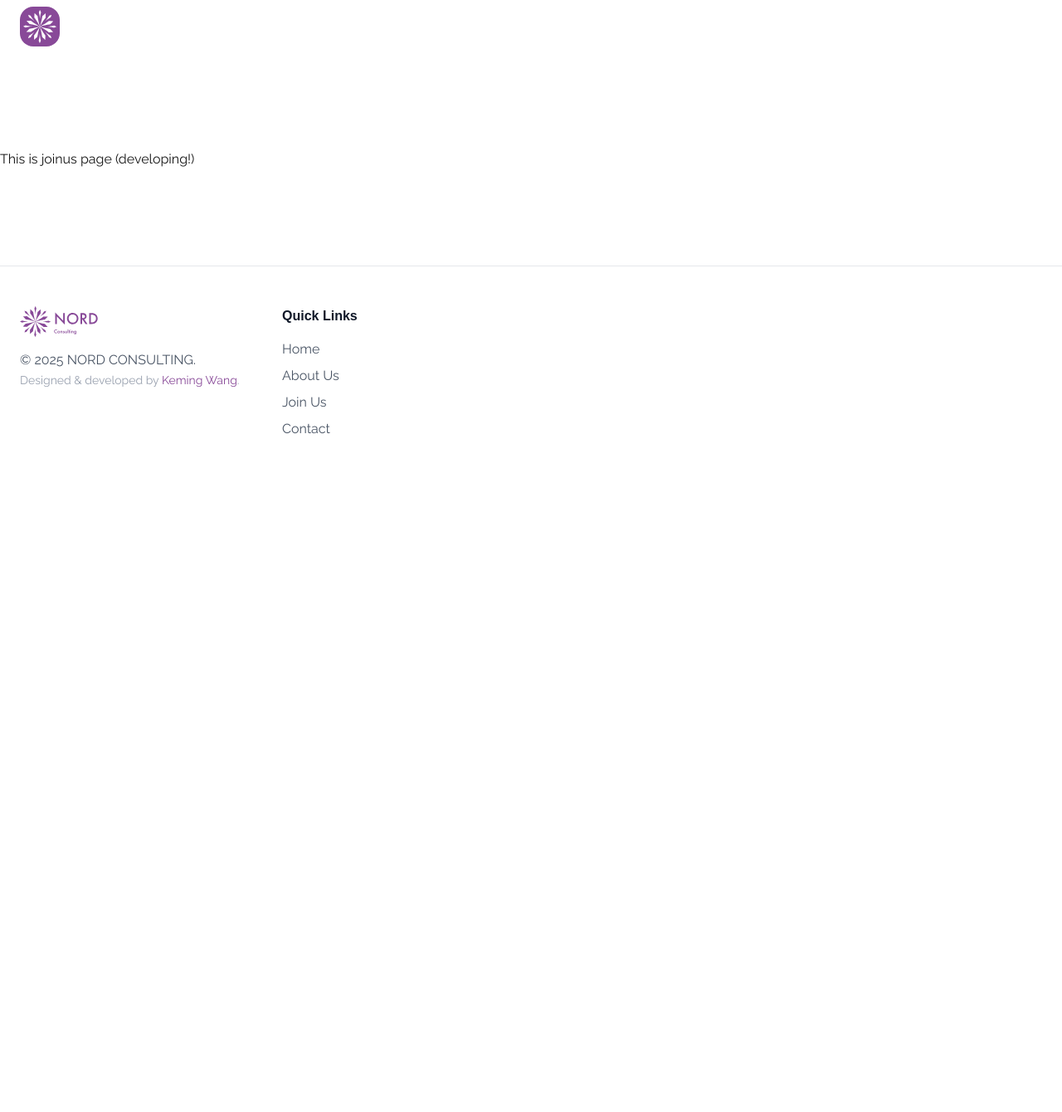
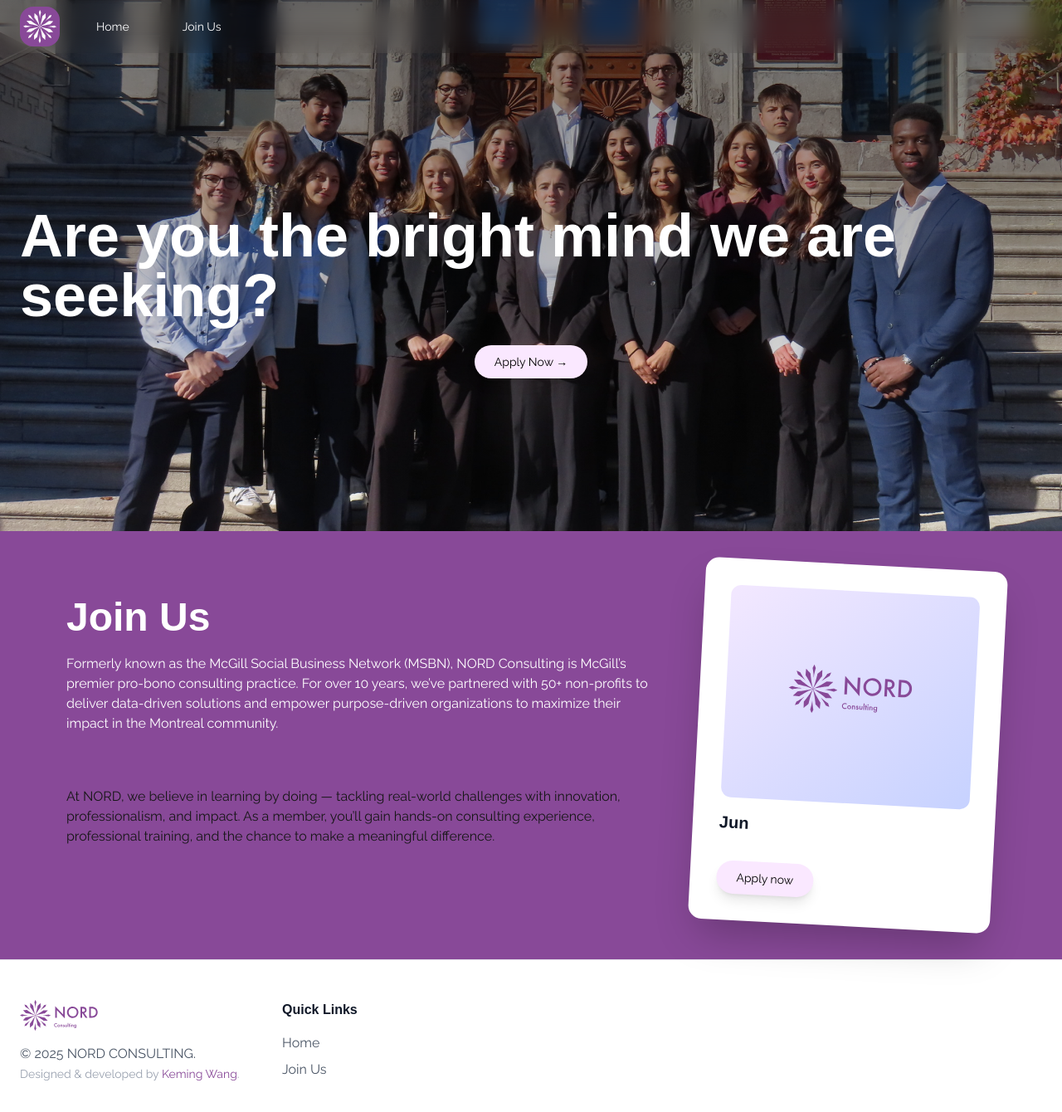
Before and after one commit to 0CocoWang0/nord-website-2025, a Next.js app: page /join in a window 1280 px wide. Shown: the top 1340 px of the page at 83% size. Before the commit the page ends 800 px from the top, so only its background shows below. Built offline with nearby package versions, Linux system fonts and the light colour scheme.

Commit message:
added joinus

```diff
--- a/src/app/components/BrandIcon.jsx
+++ b/src/app/components/BrandIcon.jsx
@@ -1,9 +1,12 @@
 "use client"
+import Link from "next/link";
 export default function BrandIcon({ size = "normal" }) {
 
     return (
-        <div className="bg-brand-purple p-1 rounded-2xl">
-            <img className="w-10 h-10" src="/nord_white.svg" />
-        </div>
+        <Link href={"/landing"}>
+            <div className="bg-brand-purple p-1 rounded-2xl">
+                <img className="w-10 h-10" src="/nord_white.svg" />
+            </div>
+        </Link>
     );
 }
--- a/src/app/components/Buttons.jsx
+++ b/src/app/components/Buttons.jsx
@@ -44,7 +44,7 @@
     {
         variants: {
             variant: {
-                primary: "bg-brand-purple-light text-black shadow-lg justify-center hover:bg-brand-purple hover:text-background hover:shadow-xl hover:-translate-y-0.5",
+                primary: "bg-brand-purple-light text-black shadow-lg justify-center hover:bg-brand-purple hover:text-white hover:shadow-xl hover:-translate-y-0.5",
                 secondary: "justify-center text-black bg-transparent hover:bg-white hover:text-black",
                 solid: "text-black bg-white hover:bg-gray-50 justify-between",
                 navtrans: "text-foreground bg-transparent hover:underline hover:decoration-brand-purple hover:decoration-dashed",
--- a/src/app/components/Footer.jsx
+++ b/src/app/components/Footer.jsx
@@ -1,6 +1,7 @@
 "use client"
 import BrandIcon from './BrandIcon';
 import NordFull from "../../assets/nord_full.svg"
+import Link from 'next/link';
 
 export default function Footer() {
     const scrollToSection = (sectionId) => {
@@ -11,10 +12,10 @@
     };
 
     const quickLinks = [
-        { id: 'home', label: 'Home' },
-        { id: 'about', label: 'About Us' },
-        { id: 'joinus', label: 'Join Us' },
-        { id: 'contact', label: 'Contact' }
+        { href: '/landing', label: 'Home' },
+        //{ id: 'about', label: 'About Us' },
+        { href: '/join', label: 'Join Us' },
+        //{ id: 'contact', label: 'Contact' }
     ];
     /*
         const services = [
@@ -57,13 +58,13 @@
                         <h3 className="font-bold text-gray-900 mb-4">Quick Links</h3>
                         <ul className="space-y-2 text-gray-600">
                             {quickLinks.map((link) => (
-                                <li key={link.id}>
-                                    <button
-                                        onClick={() => scrollToSection(link.id)}
-                                        className="hover:text-purple-600 transition-colors cursor-pointer"
+                                <li key={link.href}>
+                                    <Link
+                                        href={link.href}
+                                        className="hover:text-brand-purple transition-colors"
                                     >
                                         {link.label}
-                                    </button>
+                                    </Link>
                                 </li>
                             ))}
                         </ul>
--- /dev/null
+++ b/src/app/components/JobCard.jsx
@@ -0,0 +1,21 @@
+import React from "react";
+
+const JobCard = ({ img, title, children }) => {
+    return (
+        <div className="relative">
+            <div className="bg-white rounded-2xl shadow-2xl p-8 transform rotate-3 hover:rotate-0 transition-transform duration-500">
+                <div className="h-64 bg-gradient-to-br from-purple-100 to-indigo-200 rounded-xl mb-4 flex items-center justify-center">
+                    <div className="flex items-center space-x-2 mb-4 w-1/2 text-brand-purple">
+                        {img}
+                    </div>
+                </div>
+                <div className="h-15">
+                    <h3 className="text-xl font-bold text-gray-900 mb-2">{title}</h3>
+                </div>
+                <div>{children}</div>
+            </div>
+        </div>
+    );
+};
+
+export default JobCard;
--- /dev/null
+++ b/src/app/components/JobCardShuffle.jsx
@@ -0,0 +1,52 @@
+"use client"
+import React, { useState, useEffect } from "react";
+import { Button } from "./Buttons"; // adjust path
+import NordFull from "../../assets/nord_full.svg"; // adjust path
+import JobCard from "./JobCard"; // the reusable JobCard we made
+
+const JobCardShuffle = () => {
+    const cards = [
+        {
+            img: <NordFull />,
+            title: "Junior Consultant (10-15)",
+            children: <Button variant="primary">Apply now</Button>,
+        },
+        {
+            img: <NordFull />,
+            title: "Junior Analysts (2-3)",
+            children: <Button variant="primary">Apply now</Button>,
+        },
+    ];
+
+    const [currentIndex, setCurrentIndex] = useState(0);
+
+    useEffect(() => {
+        const interval = setInterval(() => {
+            setCurrentIndex((prev) => (prev + 1) % cards.length);
+        }, 3000); // change every 3s
+
+        return () => clearInterval(interval);
+    }, [cards.length]);
+
+    return (
+        <div className="relative w-full flex justify-center h-[400px]">
+            {cards.map((card, index) => {
+                // Check if this is the current visible card
+                const isActive = index === currentIndex;
+                return (
+                    <div
+                        key={index}
+                        className={`absolute transition-opacity duration-1000 ease-in-out ${isActive ? "opacity-100 z-20" : "opacity-0 z-10"
+                            }`}
+                    >
+                        <JobCard img={card.img} title={card.title}>
+                            {card.children}
+                        </JobCard>
+                    </div>
+                );
+            })}
+        </div>
+    );
+};
+
+export default JobCardShuffle;
--- a/src/app/components/Navigation.jsx
+++ b/src/app/components/Navigation.jsx
@@ -36,8 +36,8 @@
 
     const navItems = [
         { href: "/landing", label: "Home" },
-        { href: "/about", label: "About Us" },
-        { href: "/services", label: "Our Services" },
+        //{ href: "/about", label: "About Us" },
+        //{ href: "/services", label: "Our Services" },
         { href: "/join", label: "Join Us" },
     ];
 
--- /dev/null
+++ b/src/app/components/TypingJobCard.jsx
@@ -0,0 +1,72 @@
+// JobCardWithTyping.jsx
+import React, { useState, useEffect } from "react";
+import { Button } from "./Buttons";
+import NordFull from "../../assets/nord_full.svg";
+import JobCard from "./JobCard";
+
+const titles = ["Junior Consultant (10-15)", "Junior Analysts (2-3)"];
+const typingSpeed = 100; // ms per character
+const deletingSpeed = 50; // ms per character
+const pauseTime = 1500; // ms to wait after typing
+
+const JobCardWithTyping = () => {
+    const [titleIndex, setTitleIndex] = useState(0);
+    const [displayText, setDisplayText] = useState("");
+    const [isDeleting, setIsDeleting] = useState(false);
+
+    useEffect(() => {
+        const currentTitle = titles[titleIndex];
+        let timeout;
+
+        if (!isDeleting && displayText.length < currentTitle.length) {
+            timeout = setTimeout(() => {
+                setDisplayText(currentTitle.slice(0, displayText.length + 1));
+            }, typingSpeed);
+        } else if (!isDeleting && displayText.length === currentTitle.length) {
+            timeout = setTimeout(() => setIsDeleting(true), pauseTime);
+        } else if (isDeleting && displayText.length > 0) {
+            timeout = setTimeout(() => {
+                setDisplayText(currentTitle.slice(0, displayText.length - 1));
+            }, deletingSpeed);
+        } else if (isDeleting && displayText.length === 0) {
+            setIsDeleting(false);
+            setTitleIndex((prev) => (prev + 1) % titles.length);
+        }
+
+        return () => clearTimeout(timeout);
+    }, [displayText, isDeleting, titleIndex]);
+
+    return (
+        <JobCard
+            img={<NordFull />}
+            title={
+                <span className="inline-block">
+                    {displayText}
+                    <span className="typing-bar ml-1">&nbsp;</span>
+                </span>
+            }
+        >
+            <Button variant="primary" onClick={() => window.open("https://forms.gle/TDpygfDkcUYwmCLD8", "_blank")}>Apply now</Button>
+
+            {/* Tailwind CSS doesn't have a built-in blinking cursor, so add custom style */}
+            <style jsx>{`
+        .typing-bar {
+          display: inline-block;
+          width: 3px;
+          background-color: #884998;
+          animation: blink 1s step-start infinite;
+        }
+        @keyframes blink {
+          0%, 50%, 100% {
+            opacity: 1;
+          }
+          25%, 75% {
+            opacity: 0;
+          }
+        }
+      `}</style>
+        </JobCard>
+    );
+};
+
+export default JobCardWithTyping;
--- a/src/app/components/landing/AboutSection.jsx
+++ b/src/app/components/landing/AboutSection.jsx
@@ -22,7 +22,7 @@
                         <p className="text-black">
                             We are a forward-thinking consultancy dedicated to helping organizations achieve their strategic objectives through innovative solutions and expert guidance.
                         </p>
-                        <Button variant={"ghost"} className="w-fit">Learn more →</Button>
+                        {/*<Button variant={"ghost"} className="w-fit">Learn more →</Button >*/}
                     </div>
                     <div className="flex-1 h-fill bg-brand-purple p-10 lg:p-20 text-white flex justify-center items-center object-cover">
                         <NordFull />
--- a/src/app/components/landing/HeroSection.jsx
+++ b/src/app/components/landing/HeroSection.jsx
@@ -1,6 +1,7 @@
 'use client';
 
 import { PrimaryButton, SecondaryButton } from '../Buttons';
+import Link from 'next/link';
 
 export default function HeroSection() {
     const scrollToSection = (sectionId) => {
@@ -34,9 +35,12 @@
                     <PrimaryButton onClick={() => scrollToSection('about')}>
                         Learn more →
                     </PrimaryButton>
-                    <SecondaryButton className="text-white" onClick={() => scrollToSection('contact')}>
-                        Join Us
-                    </SecondaryButton>
+
+                    <Link href={"/join"}>
+                        <SecondaryButton className="text-white">
+                            Join Us
+                        </SecondaryButton>
+                    </Link>
                 </div>
             </div>
         </section>
--- a/src/app/components/landing/ServiceSection.jsx
+++ b/src/app/components/landing/ServiceSection.jsx
@@ -1,6 +1,7 @@
 'use client';
 import { Button } from "../Buttons";
 import SponsorsGrid from "../SponsorsGrid";
+import Link from "next/link";
 
 function ServiceCard({ title, description, color }) {
     const colorClasses = {
@@ -78,6 +79,7 @@
             </div>
 
             <div className="w-full flex flex-col sm:flex-row relative h-[30vh]">
+                <Link href={"/join"}>
                     <Button
                         variant="solid"
                         className="flex justify-between items-center w-2/3 absolute left-1/2 bottom-10 -translate-x-1/2 -translate-y-1/2"
@@ -85,6 +87,7 @@
                         <p>Join Us</p>
                         <p>→</p>
                     </Button>
+                </Link>
                 <div className="flex justify-start sm:w-1/2 h-full w-full">
                     <img src="/photos/home-clientbg.png" className="w-full h-full object-cover" />
                 </div>
--- a/src/app/join/page.jsx
+++ b/src/app/join/page.jsx
@@ -1,4 +1,11 @@
+"use client"
 import React from 'react'
+import { PrimaryButton, SecondaryButton } from '../components/Buttons';
+import { Button } from '../components/Buttons';
+import BrandIcon from '../components/BrandIcon';
+import NordFull from "../../assets/nord_full.svg"
+import JobCard from '../components/JobCard';
+import JobCardWithTyping from '../components/TypingJobCard';
 
 const scrollToSection = (sectionId) => {
     const element = document.getElementById(sectionId);
@@ -8,11 +15,45 @@
 };
 const page = () => {
     return (
-        <div className='min-h-[40vh] flex items-center relative overflow-hidden pt-16'>
-            This is joinus page (developing!)
+        <div>
+            <section
+                id="hero"
+                className="min-h-[80vh] flex items-center relative overflow-hidden pt-16"
+                style={{
+                    backgroundImage: "linear-gradient(to bottom, rgba(0,0,0,0.5), rgba(136,73,152,0)), url('/photos/team.JPG')",
+                    backgroundSize: 'cover',
+                    backgroundPosition: 'center',
+                    backgroundAttachment: 'fixed', // makes it stick while scrolling
+                }}
+            >
+                <div className="container mx-auto px-6 relative z-10 text-left">
+                    <h2 className="text-4xl lg:text-7xl font-bold mb-6 text-white">
+                        Are you the bright mind we are seeking?
+                    </h2>
+                    <div className="flex flex-col sm:flex-row gap-4 justify-center mt-6">
+                        <PrimaryButton onClick={() => window.open("https://forms.gle/TDpygfDkcUYwmCLD8", "_blank")}>
+                            Apply Now →
+                        </PrimaryButton>
+                    </div>
+                </div>
+            </section>
 
+            <div className="p-10 bg-brand-purple">
+                <div className='flex flex-col sm:flex-row'>
+                    <div className="flex flex-col text-left sm:w-2/3 w-full p-10 gap-5">
+                        <h2 className="text-4xl lg:text-5xl font-bold text-white">
+                            Join Us
+                        </h2>
+                        <p className="text-white">
+                            Formerly known as the McGill Social Business Network (MSBN), NORD Consulting is McGill’s premier pro-bono consulting practice. For over 10 years, we’ve partnered with 50+ non-profits to deliver data-driven solutions and empower purpose-driven organizations to maximize their impact in the Montreal community.                        </p>
+                        <br />
+                        <p>At NORD, we believe in learning by doing — tackling real-world challenges with innovation, professionalism, and impact. As a member, you’ll gain hands-on consulting experience, professional training, and the chance to make a meaningful difference.</p>
+                    </div>
+                    <JobCardWithTyping />
+                </div>
+            </div>
+        </div >
 
-        </div>
     )
 }
 
--- a/tailwind.config.js
+++ /dev/null
@@ -1,61 +0,0 @@
-/** @type {import('tailwindcss').Config} */
-module.exports = {
-  content: [
-    "./src/pages/**/*.{js,ts,jsx,tsx,mdx}",
-    "./src/components/**/*.{js,ts,jsx,tsx,mdx}",
-    "./src/app/**/*.{js,ts,jsx,tsx,mdx}",
-  ],
-  theme: {
-    extend: {
-      colors: {
-        // Brand Colors from your palette
-        "brand-light": "#FCFCFC",
-        "brand-purple-light": "#FAFFFF",
-        "brand-purple": "#884998",
-        "brand-purple-dark": "#531B63",
-        "brand-navy": "#011936",
-        primary: "#884998",
-        secondary: "#531B63",
-      },
-      fontFamily: {
-        futura: ["Futura", "system-ui", "sans-serif"],
-      },
-      fontSize: {
-        // Typography scale matching your design system
-        h1: ["50px", { lineHeight: "1.2", fontWeight: "700" }],
-        h2: ["32px", { lineHeight: "1.3", fontWeight: "700" }],
-        h3: ["24px", { lineHeight: "1.4", fontWeight: "700" }],
-        body1: ["18px", { lineHeight: "1.6", fontWeight: "400" }],
-        body2: ["16px", { lineHeight: "1.5", fontWeight: "400" }],
-        caption: [
-          "12px",
-          { lineHeight: "1.4", fontWeight: "400", textTransform: "uppercase" },
-        ],
-      },
-      animation: {
-        fadeIn: "fadeIn 1s ease-out",
-        slideUp: "slideUp 0.8s ease-out",
-        float: "float 6s ease-in-out infinite",
-      },
-      keyframes: {
-        fadeIn: {
-          "0%": { opacity: "0", transform: "translateY(20px)" },
-          "100%": { opacity: "1", transform: "translateY(0)" },
-        },
-        slideUp: {
-          "0%": { opacity: "0", transform: "translateY(30px)" },
-          "100%": { opacity: "1", transform: "translateY(0)" },
-        },
-        float: {
-          "0%, 100%": { transform: "translateY(0px)" },
-          "50%": { transform: "translateY(-20px)" },
-        },
-      },
-      boxShadow: {
-        brand: "0 4px 20px rgba(136, 73, 152, 0.15)",
-        "brand-lg": "0 10px 40px rgba(136, 73, 152, 0.2)",
-      },
-    },
-  },
-  plugins: [],
-};
```
Lines whose indentation alone changed are shown as unchanged.
